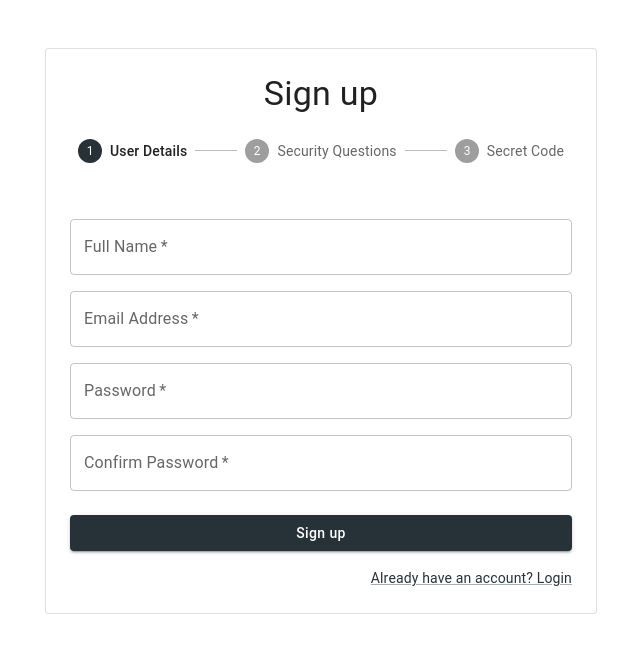
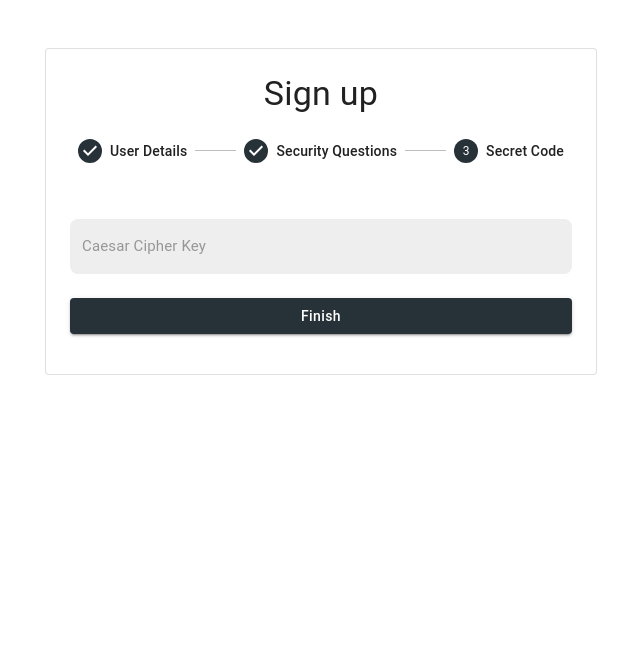
Before and after one commit to UltraHopeful/Bread-and-Breakfast, a React (Create React App) app: page /signup in a window 1280 px wide. Shown: the top 650 px of the page, without its empty margins (319-959 px from the left). Built offline with nearby package versions, Linux system fonts and the light colour scheme; what amazon-cognito-identity-js would draw is missing.

Commit message:
add page for cipher key

```diff
--- a/src/pages/signup/cipher-code.js
+++ b/src/pages/signup/cipher-code.js
@@ -1,7 +1,61 @@
-import React from "react";
+import React, { useState } from "react";
+import { Box, Button, Grid, InputBase, Typography } from "@mui/material";
+import { grey } from "@mui/material/colors";
 
 const CipherCode = () => {
-  return <div>cipher-code</div>;
+  const [errors, setErrors] = useState({});
+
+  const handleSubmit = (event) => {
+    event.preventDefault();
+    setErrors({});
+    const formdata = new FormData(event.currentTarget);
+
+    const code = formdata.get("code").toString().trim();
+
+    if (!code) {
+      setErrors({ code: "This field is required" });
+      return;
+    }
+
+    console.log({ code });
+  };
+
+  return (
+    <Box component="form" onSubmit={handleSubmit} sx={{ mt: 2 }}>
+      {/* <Typography variant="body2" sx={{ mb: 0.5 }}>
+            {question}
+          </Typography> */}
+      <InputBase
+        name={"code"}
+        id={"code"}
+        fullWidth
+        placeholder="Caesar Cipher Key"
+        sx={styles.input}
+      />
+      {errors.code && (
+        <Typography variant="body2" sx={styles.error}>
+          {errors["code"]}
+        </Typography>
+      )}
+      <Button type="submit" fullWidth variant="contained" sx={{ mt: 3, mb: 2 }}>
+        Finish
+      </Button>
+    </Box>
+  );
 };
 
 export default CipherCode;
+
+const styles = {
+  input: {
+    backgroundColor: grey[200],
+    py: 1.5,
+    px: 1.5,
+    borderRadius: 2,
+    fontSize: "15px",
+  },
+  error: {
+    fontSize: "12px",
+    color: "red",
+  },
+};
--- a/src/pages/signup/index.js
+++ b/src/pages/signup/index.js
@@ -1,23 +1,14 @@
-import React, { useState, useEffect } from "react";
-import CssBaseline from "@mui/material/CssBaseline";
-import AppBar from "@mui/material/AppBar";
-import Box from "@mui/material/Box";
+import React, { useState } from "react";
 import Container from "@mui/material/Container";
-import Toolbar from "@mui/material/Toolbar";
 import Paper from "@mui/material/Paper";
 import Stepper from "@mui/material/Stepper";
 import Step from "@mui/material/Step";
 import StepLabel from "@mui/material/StepLabel";
-import Button from "@mui/material/Button";
-import Link from "@mui/material/Link";
 import Typography from "@mui/material/Typography";
-import { createTheme, ThemeProvider } from "@mui/material/styles";
 import SignupDetails from "./signup-details";
 import SecurityQuestions from "./security-questions";
 import CipherCode from "./cipher-code";
-import { firestore, UserPool } from "../../configs";
-import axios from "axios";
-import constants from "../../constants";
+import { firestore } from "../../configs";
 import { collection, getDocs } from "firebase/firestore";
 import { useNavigate } from "react-router-dom";
 
@@ -52,7 +43,7 @@ const getSecurityQuestions = async () => {
 };
 
 export default function SignupSteps() {
-  const [activeStep, setActiveStep] = useState(0);
+  const [activeStep, setActiveStep] = useState(2);
   const navigate = useNavigate();
   const [errors, setErrors] = useState({});
 
```
Also changed, not shown: src/pages/signup/security-questions.js (+0 -18 lines).
